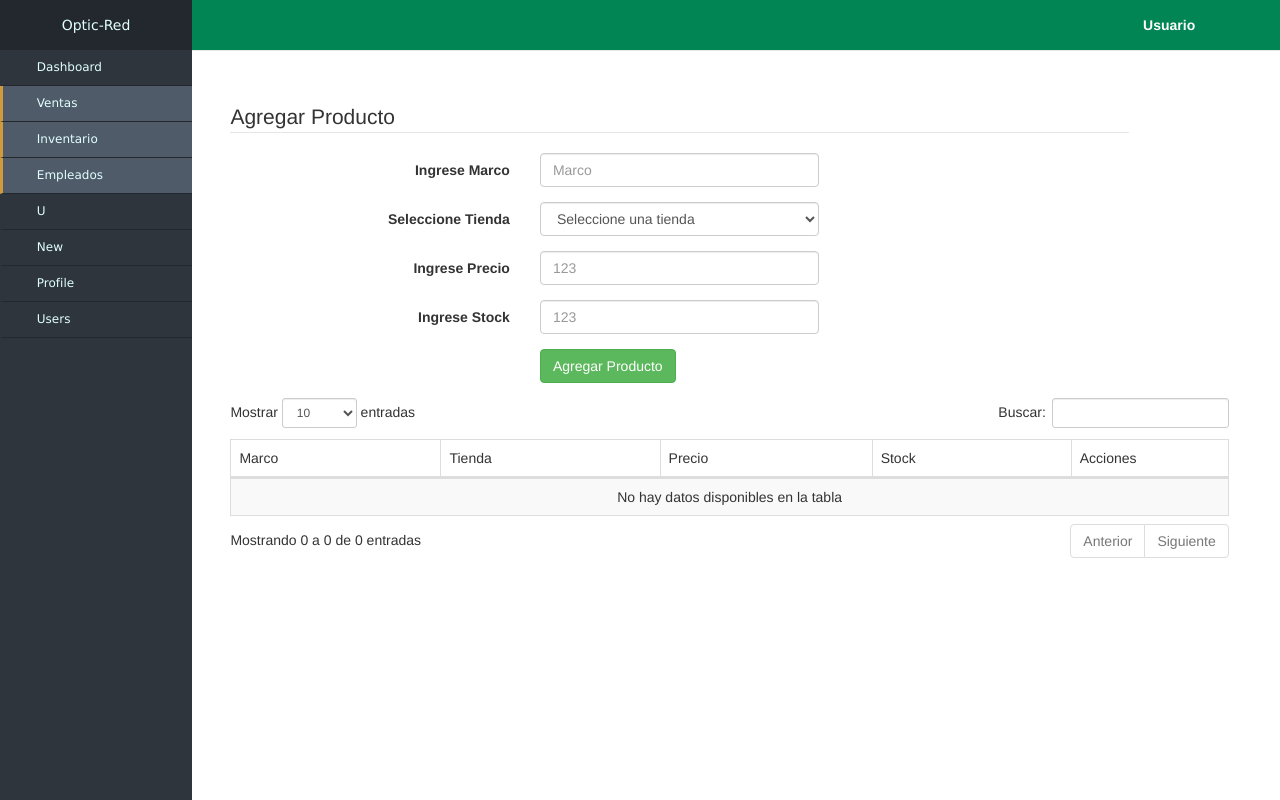
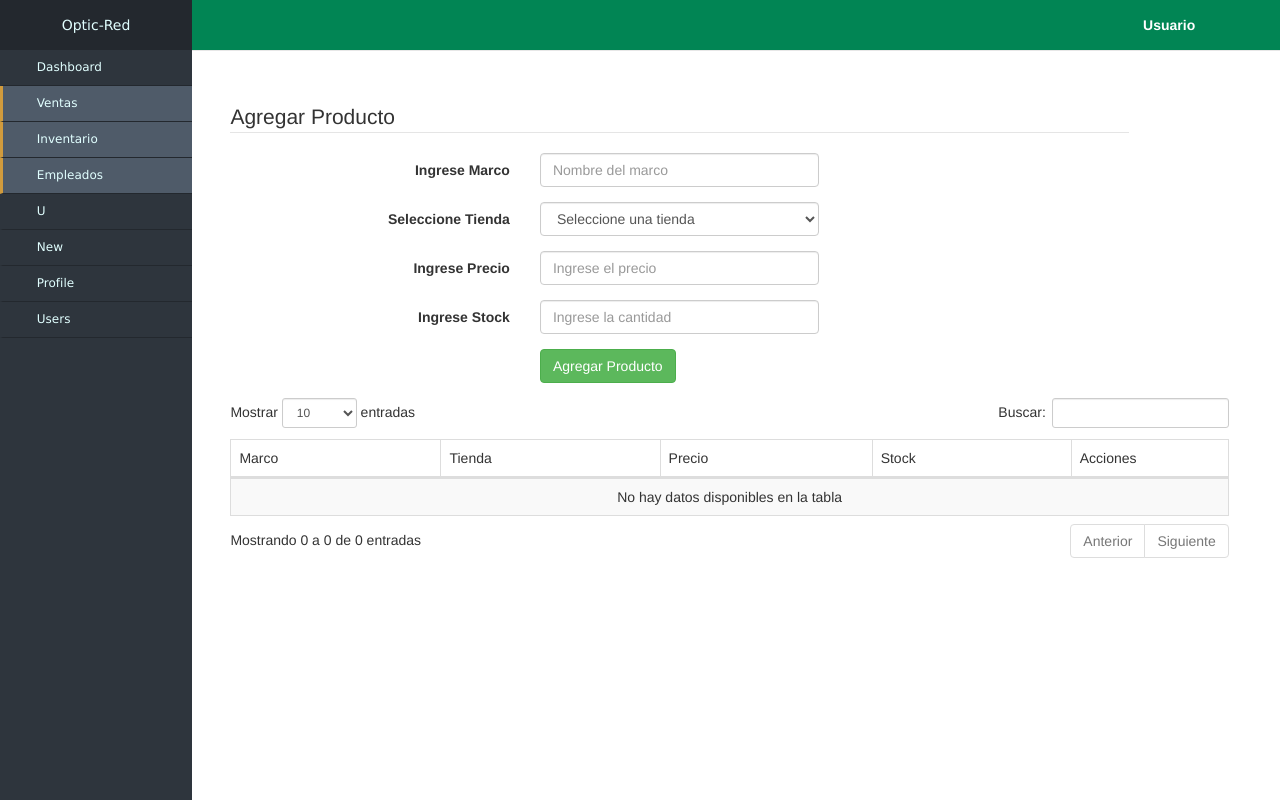
Before and after one commit to apeeclgithub/opticred-intranet, a PHP site: page /application/view/inventario.php in a window 1280 px wide. Run offline with PHP 8.4, Linux system fonts and the light colour scheme; data that the repository does not hold is empty; some web fonts are replaced.

Commit message:
casi terminado el inventario
falta solo el delete, que debo pensar en una manera de reacerlo

```diff
--- a/application/controller/ProductInventory.php
+++ b/application/controller/ProductInventory.php
@@ -23,7 +23,15 @@
 						<td><?php echo $value['pro_store'];?></td>
 						<td><?php echo $value['pro_price'];?></td>
 						<td><?php echo $value['pro_stock'];?></td>
-						<td><button class="btn btn-info btn-xs" data-toggle="modal" data-target="#editProductConfirmDialog"><span class="glyphicon glyphicon-pencil"></span>&nbsp;Editar</button>&nbsp;&nbsp;<button class="btn btn-danger btn-xs" data-toggle="modal" data-target="#deleteProductConfirmDialog"><span class="glyphicon glyphicon-trash"></span>&nbsp;Eliminar</button></td>
+						<td><button
+						onclick="loadModalProduct(
+							<?php  echo $value['pro_id'];?>,
+							'<?php echo $value['pro_name'];?>',
+							'<?php echo $value['pro_store'];?>',
+							<?php  echo $value['pro_price'];?>,
+							<?php  echo $value['pro_stock'];?>)"
+
+						class="btn btn-info btn-xs" data-toggle="modal" data-target="#editProductConfirmDialog"><span class="glyphicon glyphicon-pencil"></span>&nbsp;Editar</button>&nbsp;&nbsp;<button class="btn btn-danger btn-xs" data-toggle="modal" data-target="#deleteProductConfirmDialog"><span class="glyphicon glyphicon-trash"></span>&nbsp;Eliminar</button></td>
 					</tr>
 					<?php
 				}
@@ -31,3 +39,8 @@
 		?>
 	</tbody>
 </table>
+<script type="text/javascript" language="javascript">
+$(document).ready(function() {
+	$('#inventoryTable').DataTable();
+} );
+</script>
--- a/application/view/inventario.php
+++ b/application/view/inventario.php
@@ -2,11 +2,7 @@
 <?php include('nav_menu.php') ?>
 <?php include('userNav.php') ?>
 <div class="contentMain">
-	<script type="text/javascript" language="javascript">
-	$(document).ready(function() {
-		$('#inventoryTable').DataTable();
-	} );
-	</script>
+
 	<div>
 		<form class="form-horizontal">
 			<fieldset class="addProductFormWidth">
@@ -15,16 +11,16 @@
 
 				<!-- Text input-->
 				<div class="form-group">
-					<label class="col-md-4 control-label" for="proNameProduct">Ingrese Marco</label>
+					<label class="col-md-4 control-label" for="addNameProduct">Ingrese Marco</label>
 					<div class="col-md-4">
-						<input id="proNameProduct" name="proNameProduct" type="text" placeholder="Marco" class="form-control input-md" >
+						<input id="addNameProduct" name="addNameProduct" type="text" placeholder="Nombre del marco" class="form-control input-md" >
 					</div>
 				</div>
 				<!-- Select Basic -->
 				<div class="form-group">
-					<label class="col-md-4 control-label" for="proStoreProduct">Seleccione Tienda</label>
+					<label class="col-md-4 control-label" for="addStoreProduct">Seleccione Tienda</label>
 					<div class="col-md-4">
-						<select id="proStoreProduct" name="proStoreProduct" class="form-control">
+						<select id="addStoreProduct" name="addStoreProduct" class="form-control">
 							<option value="" disabled selected>Seleccione una tienda</option>
 							<option value="Tercero">Tercero</option>
 							<option value="Quinto">Quinto</option>
@@ -33,16 +29,16 @@
 				</div>
 				<!-- Text input-->
 				<div class="form-group">
-					<label class="col-md-4 control-label" for="proPriceProduct">Ingrese Precio</label>
+					<label class="col-md-4 control-label" for="addPriceProduct">Ingrese Precio</label>
 					<div class="col-md-4">
-						<input id="proPriceProduct" name="proPriceProduct" type="number" placeholder="123" class="form-control input-md" >
+						<input id="addPriceProduct" name="addPriceProduct" type="number" placeholder="Ingrese el precio" class="form-control input-md" min="1" >
 					</div>
 				</div>
 				<!-- Text input-->
 				<div class="form-group">
-					<label class="col-md-4 control-label" for="proStockProduct">Ingrese Stock</label>
+					<label class="col-md-4 control-label" for="addStockProduct">Ingrese Stock</label>
 					<div class="col-md-4">
-						<input id="proStockProduct" name="proStockProduct" type="number" placeholder="123" class="form-control input-md" >
+						<input id="addStockProduct" name="addStockProduct" type="number" placeholder="Ingrese la cantidad" class="form-control input-md" min="1" >
 					</div>
 				</div>
 				<!-- Button (Double) -->
@@ -90,34 +86,36 @@
 					<form class="form-horizontal">
 						<fieldset class="">
 							<!-- Text input-->
+							<input type="hidden" name="editIdProduct" id="editIdProduct">
 							<div class="form-group">
-								<label class="col-md-4 control-label" for="marco">Ingrese Marco</label>
+								<label class="col-md-4 control-label" for="editNameProduct">Ingrese Marco</label>
 								<div class="col-md-4">
-									<input id="marco" name="marco" type="text" placeholder="marco" class="form-control input-md" >
+									<input id="editNameProduct" name="editNameProduct" type="text" placeholder="Nombre del marco" class="form-control input-md" >
 								</div>
 							</div>
 							<!-- Select Basic -->
 							<div class="form-group">
-								<label class="col-md-4 control-label" for="tienda">Seleccione Tienda</label>
+								<label class="col-md-4 control-label" for="editStoreProduct">Seleccione Tienda</label>
 								<div class="col-md-4">
-									<select id="tienda" name="tienda" class="form-control">
-										<option value="1">Option one</option>
-										<option value="2">Option two</option>
+									<select id="editStoreProduct" name="editStoreProduct" class="form-control">
+										<option value="" disabled selected>Seleccione una tienda</option>
+										<option value="Tercero">Tercero</option>
+										<option value="Quinto">Quinto</option>
 									</select>
 								</div>
 							</div>
 							<!-- Text input-->
 							<div class="form-group">
-								<label class="col-md-4 control-label" for="precio">Ingrese Precio</label>
+								<label class="col-md-4 control-label" for="editPriceProduct">Ingrese Precio</label>
 								<div class="col-md-4">
-									<input id="precio" name="precio" type="number" placeholder="123" class="form-control input-md" >
+									<input id="editPriceProduct" name="editPriceProduct" type="number" placeholder="Ingrese el precio" class="form-control input-md" min="1">
 								</div>
 							</div>
 							<!-- Text input-->
 							<div class="form-group">
-								<label class="col-md-4 control-label" for="stock">Ingrese Stock</label>
+								<label class="col-md-4 control-label" for="editStockProduct">Ingrese Stock</label>
 								<div class="col-md-4">
-									<input id="stock" name="stock" type="number" placeholder="123" class="form-control input-md" >
+									<input id="editStockProduct" name="editStockProduct" type="number" placeholder="Ingrese la cantidad" class="form-control input-md" min="1">
 								</div>
 							</div>
 							<!-- Button (Double) -->
@@ -126,7 +124,7 @@
 					</form>
 				</div>
 				<div class="modal-footer">
-					<button type="button" class="btn btn-success">Aceptar</button>
+					<button onclick="updateProduct()" type="button" class="btn btn-success" data-dismiss="modal">Aceptar</button>
 					<button type="button" class="btn btn-danger" data-dismiss="modal">Cancelar</button>
 				</div>
 			</div>
--- a/public/js/script.js
+++ b/public/js/script.js
@@ -42,18 +42,18 @@ function login(){
 
 function addProduct(){
     var params = {
-        'proNameProduct'  : $('input[id=proNameProduct]').val(),
-        'proStoreProduct' : $('select[id=proStoreProduct]').val(),
-        'proPriceProduct' : $('input[id=proPriceProduct]').val(),
-        'proStockProduct' : $('input[id=proStockProduct]').val(),
+        'addNameProduct'  : $('input[id=addNameProduct]').val(),
+        'addStoreProduct' : $('select[id=addStoreProduct]').val(),
+        'addPriceProduct' : $('input[id=addPriceProduct]').val(),
+        'addStockProduct' : $('input[id=addStockProduct]').val(),
     };
-    if ($('input[id=proNameProduct]').val() === '') {
+    if ($('input[id=addNameProduct]').val() === '') {
         alertify.error("Debe ingresar un nombre para el marco.");
-    }else if($('select[id=proStoreProduct]').val() <= '0'){
+    }else if($('select[id=addStoreProduct]').val() <= '0'){
         alertify.error("Debe seleccionar una tienda.");
-    }else if($('input[id=proPriceProduct]').val() === ''){
+    }else if($('input[id=addPriceProduct]').val() === ''){
         alertify.error("Debe ingresar un precio para el marco.");
-    }else if($('input[id=proStockProduct]').val() === ''){
+    }else if($('input[id=addStockProduct]').val() === ''){
         alertify.error("Debe ingresar la cantidad de marcos.");
     }else{
         $.ajax({
@@ -65,13 +65,56 @@ function addProduct(){
             if(data.success==true){
                 $("#inventoryTableReload").load('../controller/ProductInventory.php');
                 alertify.success("Marco agregado exitosamente.");
-                $('input[id=proNameProduct]').val('');
-                $('select[id=proStoreProduct]').val('');
-                $('input[id=proPriceProduct]').val('');
-                $('input[id=proStockProduct]').val('');
+                $('input[id=addNameProduct]').val('');
+                $('select[id=addStoreProduct]').val('');
+                $('input[id=addPriceProduct]').val('');
+                $('input[id=addStockProduct]').val('');
             }else{
                 alertify.error("Marco ya existe.");
             }
         })
     };
 };
+
+function loadModalProduct(id, name, store, price, stock){
+    $('input[id=editIdProduct]').val(id);
+    $('input[id=editNameProduct]').val(name);
+    $("select[id=editStoreProduct] option").prop('selected', false).filter(function() {
+        return $(this).text() == store;
+    }).prop('selected', true);
+    $('input[id=editPriceProduct]').val(price);
+    $('input[id=editStockProduct]').val(stock);
+};
+
+function updateProduct(){
+    var params = {
+        'editIdProduct'    : $('input[id=editIdProduct]').val(),
+        'editNameProduct'  : $('input[id=editNameProduct]').val(),
+        'editStoreProduct' : $('select[id=editStoreProduct]').val(),
+        'editPriceProduct' : $('input[id=editPriceProduct]').val(),
+        'editStockProduct' : $('input[id=editStockProduct]').val(),
+    };
+    if ($('input[id=editNameProduct]').val() === '') {
+        alertify.error("Debe ingresar un nombre para el marco.");
+    }else if($('select[id=editStoreProduct]').val() <= '0'){
+        alertify.error("Debe seleccionar una tienda.");
+    }else if($('input[id=editPriceProduct]').val() === ''){
+        alertify.error("Debe ingresar un precio para el marco.");
+    }else if($('input[id=editStockProduct]').val() === ''){
+        alertify.error("Debe ingresar la cantidad de marcos.");
+    }else{
+        $.ajax({
+            url : '../controller/Product.php?action=2',
+            type : 'post',
+            data : params,
+            dataType : 'json'
+        }).done(function(data){
+            if(data.success==true){
+                $("#inventoryTableReload").load('../controller/ProductInventory.php');
+                alertify.success("Marco modificado exitosamente.");
+            }else{
+                alertify.error("Marco ya existe.");
+            }
+        })
+    };
+};
```
Also changed, not shown: application/controller/Product.php (+17 -4 lines), application/model/classProduct.php (+18 -10 lines).
